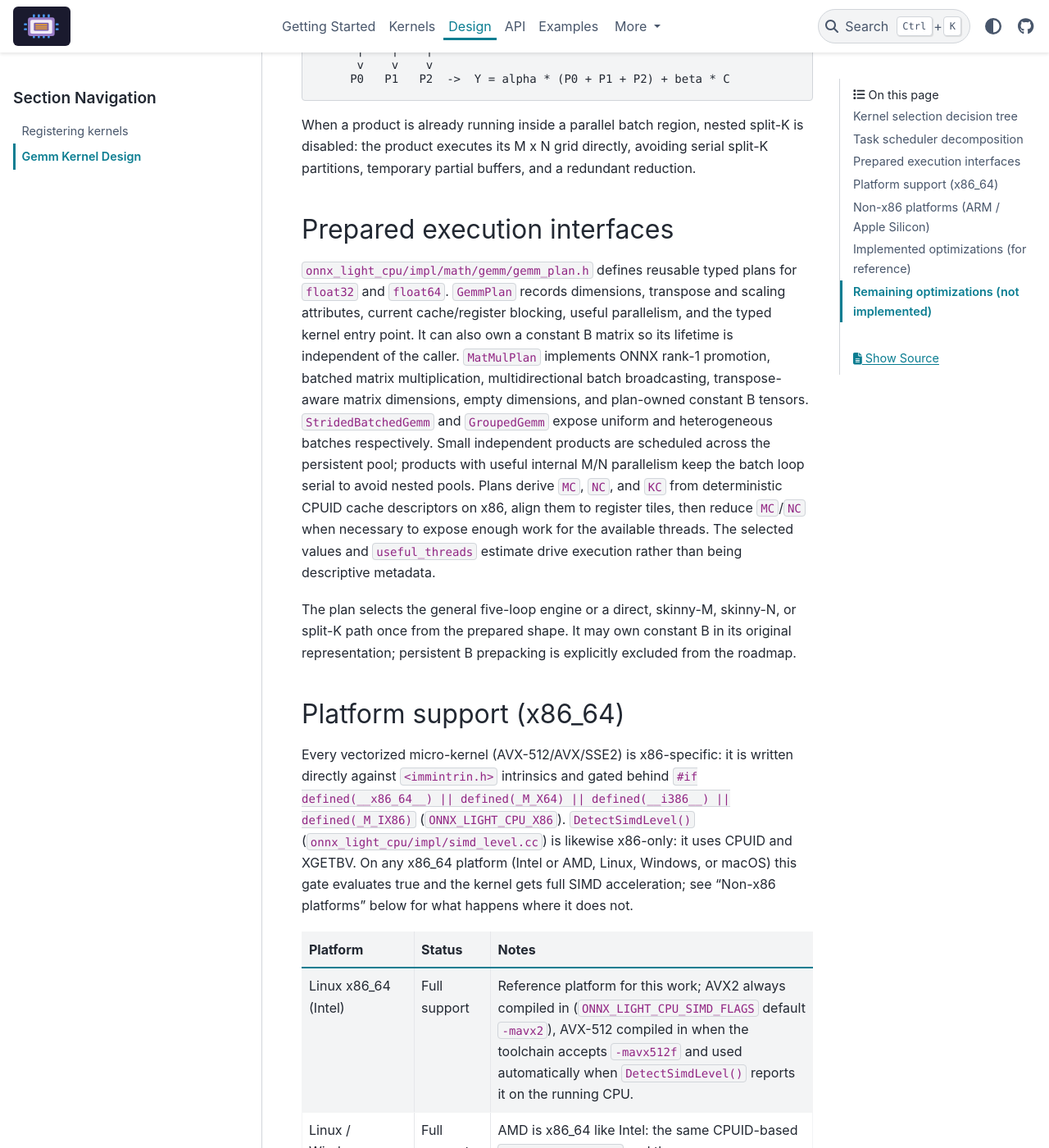
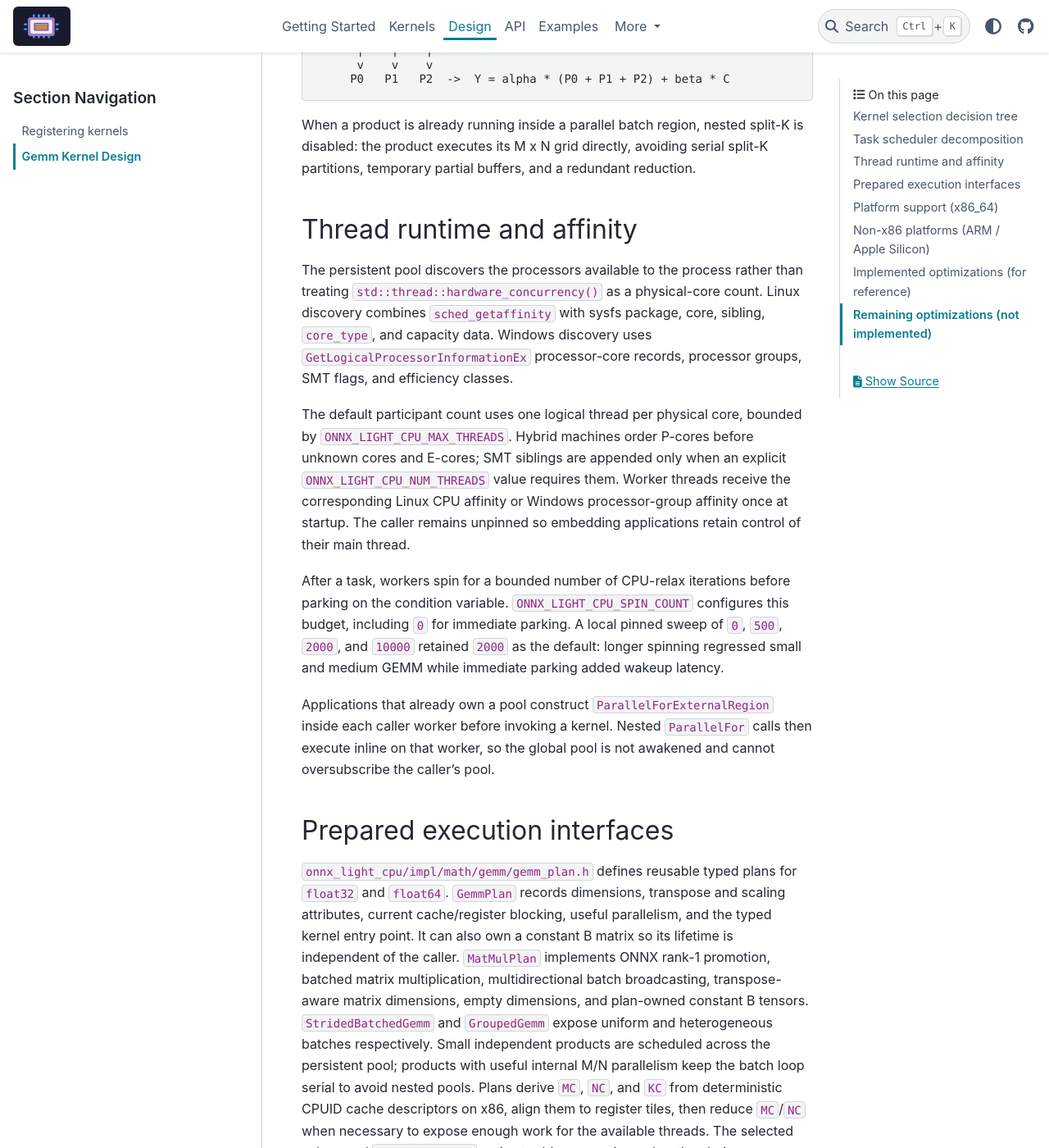
Before and after one commit to xadupre/onnx-light-cpu, a Sphinx documentation site: the page built from docs/design/gemm_kernel_design.rst, in a window 1280 px wide and 1400 px high, scrolled down 2908 px. Shown: the whole window at 82% size. Built offline with Sphinx 7.4.7 and the PyData theme 0.15.4, drawn with Linux system fonts in a browser that asks for light colours; pages that are not in the unit, such as notebooks, are missing from menus.

Commit message:
Complete the CPU thread runtime
Co-authored-by: Copilot <223556219+Copilot@users.noreply.github.com>

```diff
--- a/CMakeLists.txt
+++ b/CMakeLists.txt
@@ -587,6 +587,7 @@ if(ONNX_LIGHT_CPU_INSTALL)
 
   install(FILES
       "${CMAKE_CURRENT_SOURCE_DIR}/onnx_light_cpu/impl/parallel_for.h"
+      "${CMAKE_CURRENT_SOURCE_DIR}/onnx_light_cpu/impl/thread_topology.h"
       DESTINATION "${CMAKE_INSTALL_INCLUDEDIR}/onnx_light_cpu/impl")
 
   install(FILES
--- a/docs/design/gemm_kernel_design.rst
+++ b/docs/design/gemm_kernel_design.rst
@@ -141,6 +141,36 @@ When a product is already running inside a parallel batch region, nested
 split-K is disabled: the product executes its M x N grid directly, avoiding
 serial split-K partitions, temporary partial buffers, and a redundant
 reduction.
+
+Thread runtime and affinity
+---------------------------
+
+The persistent pool discovers the processors available to the process rather
+than treating ``std::thread::hardware_concurrency()`` as a physical-core
+count. Linux discovery combines ``sched_getaffinity`` with sysfs package,
+core, sibling, ``core_type``, and capacity data. Windows discovery uses
+``GetLogicalProcessorInformationEx`` processor-core records, processor groups,
+SMT flags, and efficiency classes.
+
+The default participant count uses one logical thread per physical core,
+bounded by ``ONNX_LIGHT_CPU_MAX_THREADS``. Hybrid machines order P-cores before
+unknown cores and E-cores; SMT siblings are appended only when an explicit
+``ONNX_LIGHT_CPU_NUM_THREADS`` value requires them. Worker threads receive the
+corresponding Linux CPU affinity or Windows processor-group affinity once at
+startup. The caller remains unpinned so embedding applications retain control
+of their main thread.
+
+After a task, workers spin for a bounded number of CPU-relax iterations before
+parking on the condition variable. ``ONNX_LIGHT_CPU_SPIN_COUNT`` configures
+this budget, including ``0`` for immediate parking. A local pinned sweep of
+``0``, ``500``, ``2000``, and ``10000`` retained ``2000`` as the default:
+longer spinning regressed small and medium GEMM while immediate parking added
+wakeup latency.
+
+Applications that already own a pool construct
+``ParallelForExternalRegion`` inside each caller worker before invoking a
+kernel. Nested ``ParallelFor`` calls then execute inline on that worker, so the
+global pool is not awakened and cannot oversubscribe the caller's pool.
 
 Prepared execution interfaces
 -----------------------------
--- a/docs/next_steps/2026_08_gemm_matmul.rst
+++ b/docs/next_steps/2026_08_gemm_matmul.rst
@@ -741,7 +741,7 @@ current status.
        configurable, and caller-owned pools run without nested workers or
        oversubscription.
      - PR01
-     - Pending
+     - Implemented; pull-request link pending.
    * - Roadmap PR05
      - ARM FP32/FP64 kernels.
      - NEON packing, kernels, tails, and dispatch pass all GEMM/MatMul cases.
```
Also changed, not shown: other parts of CMakeLists.txt (+2 -2 lines), docs/api/index.rst (+16 -1 lines), docs/benchmarks.rst (+6 -3 lines), 4 other files.
